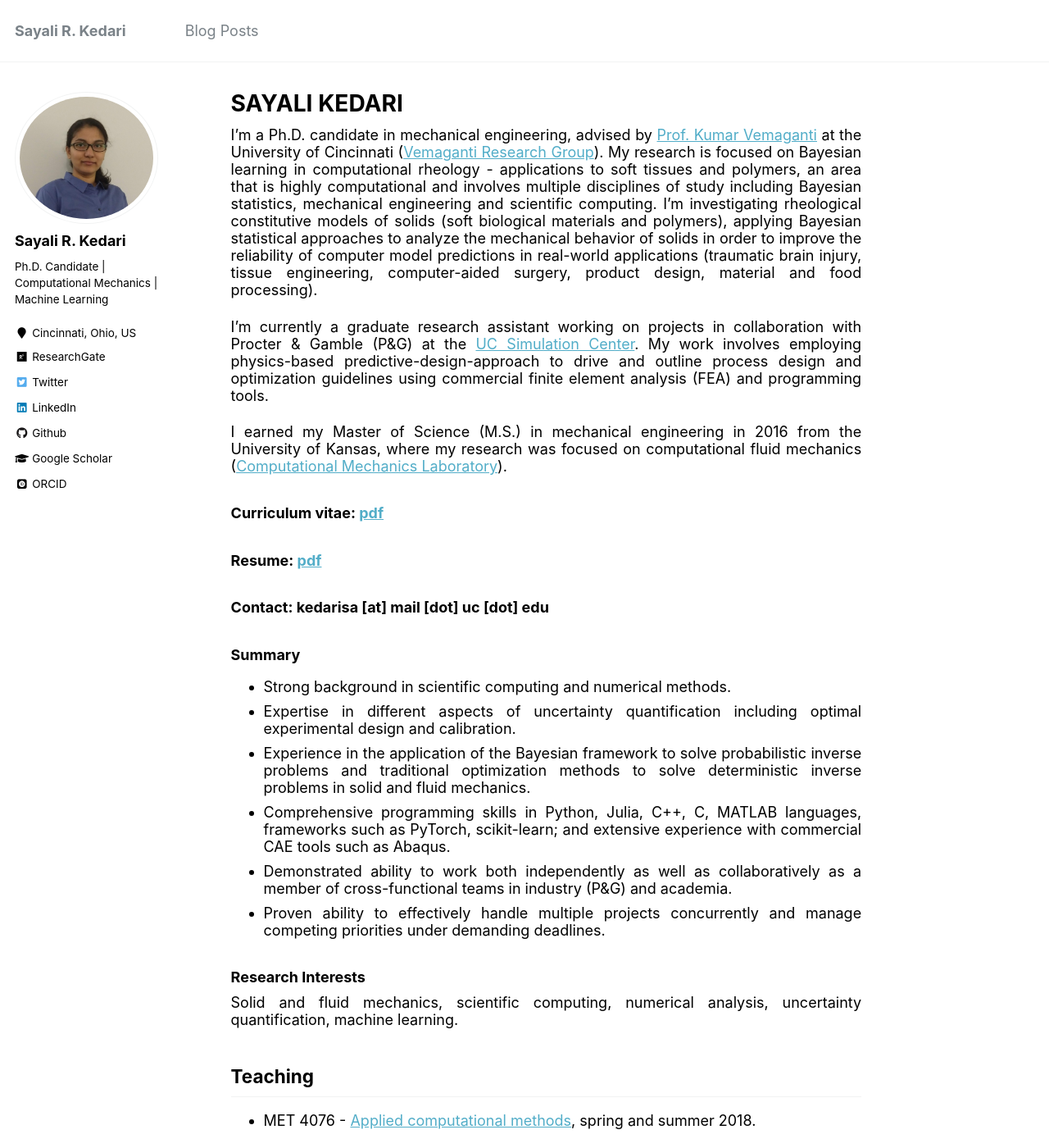
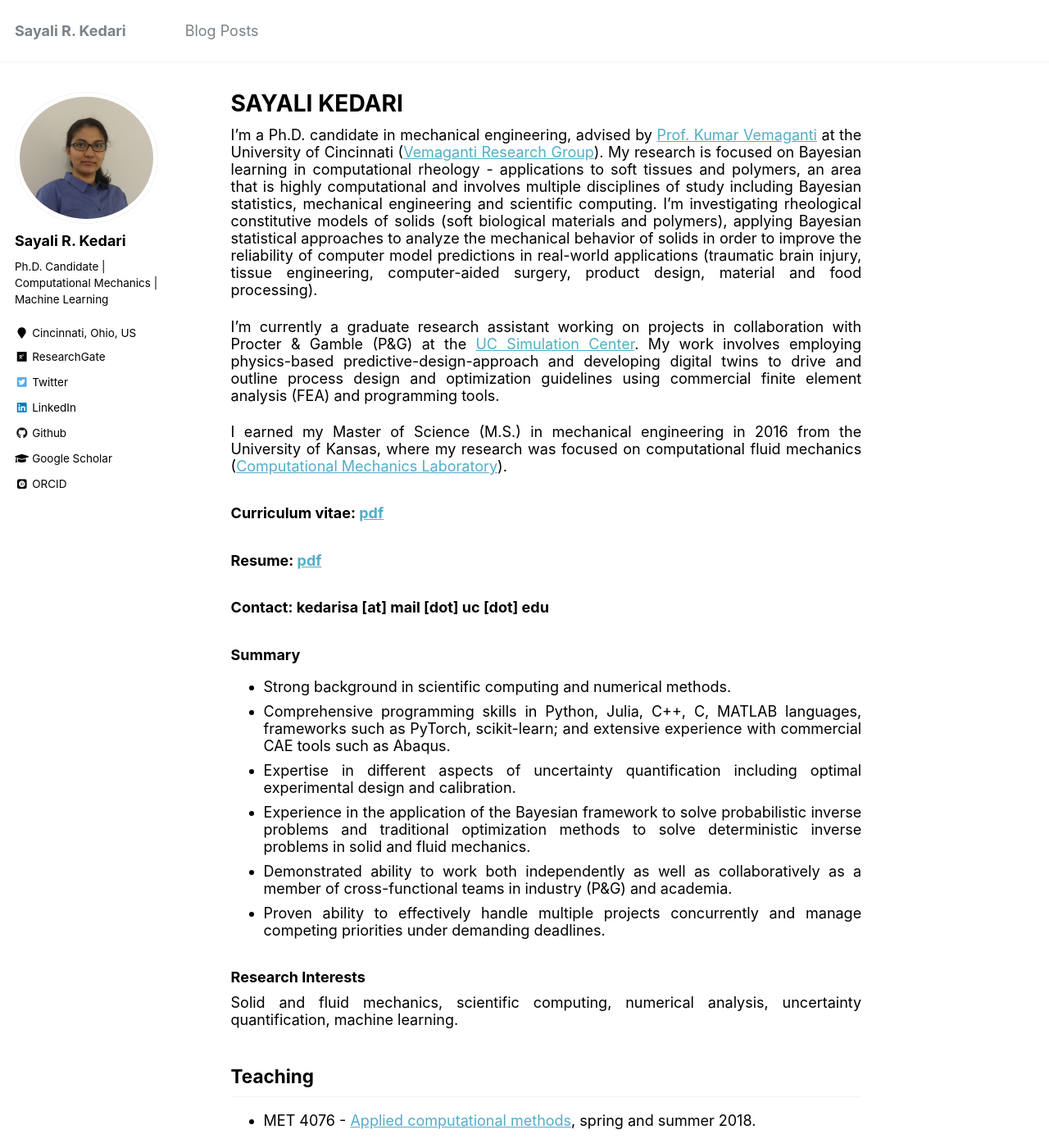
Before and after one commit to sayalirked/sayalirked.github.io, a Jekyll site: the page built from _pages/about.md, in a window 1280 px wide and 1400 px high. Shown: the whole window at 82% size. Built offline with Jekyll 4.4.1, drawn with Linux system fonts in a browser that asks for light colours; some web fonts are replaced.

Commit message:
update about.md description

```diff
--- a/_pages/about.md
+++ b/_pages/about.md
@@ -10,7 +10,7 @@ redirect_from:
 
 I'm a Ph.D. candidate in mechanical engineering, advised by [Prof. Kumar Vemaganti](https://researchdirectory.uc.edu/p/vemagaks) at the University of Cincinnati ([Vemaganti Research Group](http://vemaganti.com)). My research is focused on Bayesian learning in computational rheology - applications to soft tissues and polymers, an area that is highly computational and involves multiple disciplines of study including Bayesian statistics, mechanical engineering and scientific computing. I'm investigating rheological constitutive models of solids (soft biological materials and polymers), applying Bayesian statistical approaches to analyze the mechanical behavior of solids in order to improve the reliability of computer model predictions in real-world applications (traumatic brain injury, tissue engineering, computer-aided surgery, product design, material and food processing).
 
-I'm currently a graduate research assistant working on projects in collaboration with Procter & Gamble (P&G) at the [UC Simulation Center](https://ceas.uc.edu/research/centers-labs/uc-simulation-center.html). My work involves employing physics-based predictive-design-approach to drive and outline process design and optimization guidelines using commercial finite element analysis (FEA) and programming tools.
+I'm currently a graduate research assistant working on projects in collaboration with Procter & Gamble (P&G) at the [UC Simulation Center](https://ceas.uc.edu/research/centers-labs/uc-simulation-center.html). My work involves employing physics-based predictive-design-approach and developing digital twins to drive and outline process design and optimization guidelines using commercial finite element analysis (FEA) and programming tools.
 
 I earned my Master of Science (M.S.) in mechanical engineering in 2016 from the University of Kansas, where my research was focused on computational fluid mechanics ([Computational Mechanics Laboratory](https://me.engr.ku.edu/karan-s-suranas-research)).
 
@@ -20,9 +20,9 @@ I earned my Master of Science (M.S.) in mechanical engineering in 2016 from the
 
 ### Summary
 - Strong background in scientific computing and numerical methods.
+- Comprehensive programming skills in Python, Julia, C++, C, MATLAB languages, frameworks such as PyTorch, scikit-learn; and extensive experience with commercial CAE tools such as Abaqus.
 - Expertise in different aspects of uncertainty quantification including optimal experimental design and calibration.
 - Experience in the application of the Bayesian framework to solve probabilistic inverse problems and traditional optimization methods to solve deterministic inverse problems in solid and fluid mechanics.
-- Comprehensive programming skills in Python, Julia, C++, C, MATLAB languages, frameworks such as PyTorch, scikit-learn; and extensive experience with commercial CAE tools such as Abaqus.
 - Demonstrated ability to work both independently as well as collaboratively as a member of cross-functional teams in industry (P&G) and academia.
 - Proven ability to effectively handle multiple projects concurrently and manage competing priorities under demanding deadlines.
 
```
